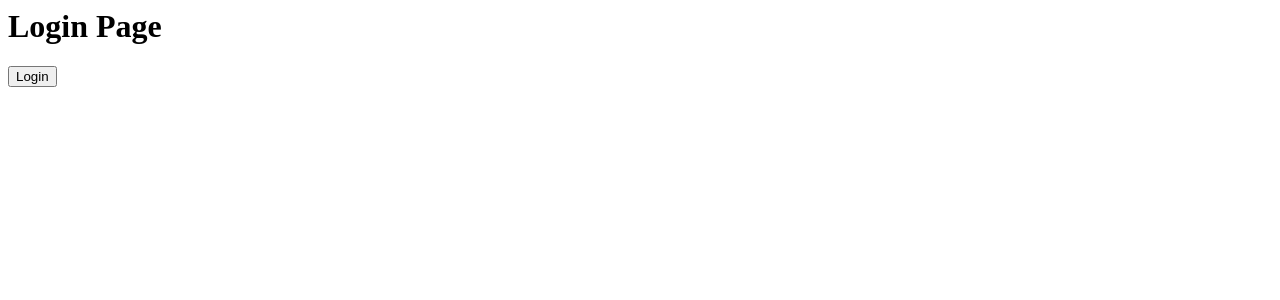
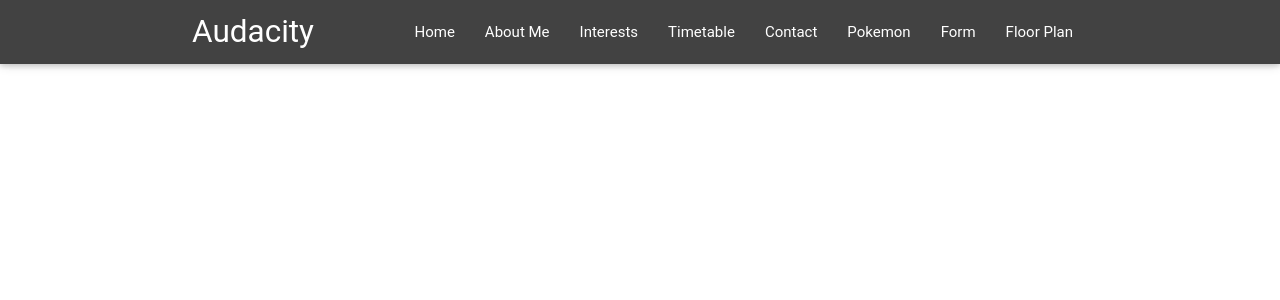
Before and after one commit to tastelessjolt/feed-er-project, a Django app: page /feeder/2/ in a window 1280 px wide. Shown: the top 300 px of the page. Run offline with Django 3.2, Linux system fonts and the light colour scheme; data comes from the database, SQL or seed files in the repository; some libraries are stand-ins or nearby versions; some web fonts are replaced.

Commit message:
Base page added and register form

```diff
--- a/lab10/feeder/templates/feeder/base_site.html
+++ b/lab10/feeder/templates/feeder/base_site.html
@@ -0,0 +1,60 @@
+{% load static %}
+<!DOCTYPE html>
+<html>
+<head>
+  <title font="arial">Audacity</title>
+  {# <link rel="stylesheet" type="text/css" href="styles/nav-bar.css"> #}
+  {# <link rel="stylesheet" type="text/css" href="styles/home.css"> #}
+  {# <link rel="stylesheet" type="text/css" href="materialize/css/materialize.css"> #}
+  <link rel="stylesheet" type="text/css" href="{% static 'feeder/materialize.css' %}">
+  <link href="https://fonts.googleapis.com/icon?family=Material+Icons" rel="stylesheet">
+  <style type="text/css">
+    body {
+      display: flex;
+      min-height: 100vh;
+      flex-direction: column;
+    }
+
+    main {
+      flex: 1 0 auto;
+    }
+  </style>
+
+</head>
+<body>
+<header>
+<div class="navbar-fixed">
+<nav class="grey darken-3">
+  <div class="container">
+    <div class="nav-wrapper">
+      <a href="#" class="brand-logo">Audacity</a>
+      <a href="#" data-activates="mobile-demo" class="button-collapse"><i class="material-icons">menu</i></a>
+        <ul id="nav-mobile" class="right hide-on-med-and-down">
+          <li><a href="home.html">Home</a></li>
+          <li><a href="aboutme.html">About Me</a></li>
+          <li><a href="interests.html">Interests</a></li>
+          <li><a href="timetable.html">Timetable</a></li>
+          <li><a href="contact.html">Contact</a></li>
+          <li><a href="accordion.html">Pokemon</a></li>
+          <li><a href="form.html">Form</a></li>
+          <li><a href="floorplan.html">Floor Plan</a></li>
+        </ul>
+    </div>
+  </div>
+</nav>
+</div>
+</header>
+
+{% block content %}
+
+{% endblock %}
+
+<script type="text/javascript" src="http://code.jquery.com/jquery-3.1.0.min.js"></script>
+<script type="text/javascript" src="{% static 'feeder/materialize.js' %}"></script>
+
+<script type="text/javascript">
+  $(document).ready(function() {
+    $('select').material_select();
+});
+</script>
+</body>
--- /dev/null
+++ b/lab10/feeder/templates/feeder/index.html
@@ -0,0 +1,8 @@
+{% extends "feeder/base_site.html" %}
+{% load static %}
+
+{% block content %}
+
+
+
+{% endblock %}
--- a/lab10/feeder/urls.py
+++ b/lab10/feeder/urls.py
@@ -7,5 +7,8 @@ urlpatterns = [
 	url(r'^(?P<pk>[0-9]+)/$', views.IndexView.as_view(), name='index'),
 	url(r'^register/$', views.RegisterView.as_view(), name='register'),
 	url(r'^login/$', views.RegisterView.as_view(), name='login'),
+	url(r'^index/$', views.RegisterView.as_view(), name='login'),
+
+	# url(r'^/$', )
 	# url(r'^(?P<pk>[0-9]+)/$',views.vote, name='vote'),
 ]
--- a/lab10/feeder/views.py
+++ b/lab10/feeder/views.py
@@ -13,9 +13,10 @@ class InstructorForm(forms.ModelForm):
 
 class IndexView(generic.DetailView):
 	model = Instructor
-	template_name = "feeder/login.html"
+	template_name = "feeder/index.html"
 
 class RegisterView(generic.FormView):
 	template_name = "feeder/register.html"
 	form_class = InstructorForm
-	success_url = '/'
+	# template_values['key'] =  "value"
+	success_url = '/feeder/index'
```
Also changed, not shown: lab10/feeder/templates/feeder/register.html (+8 -3 lines).
